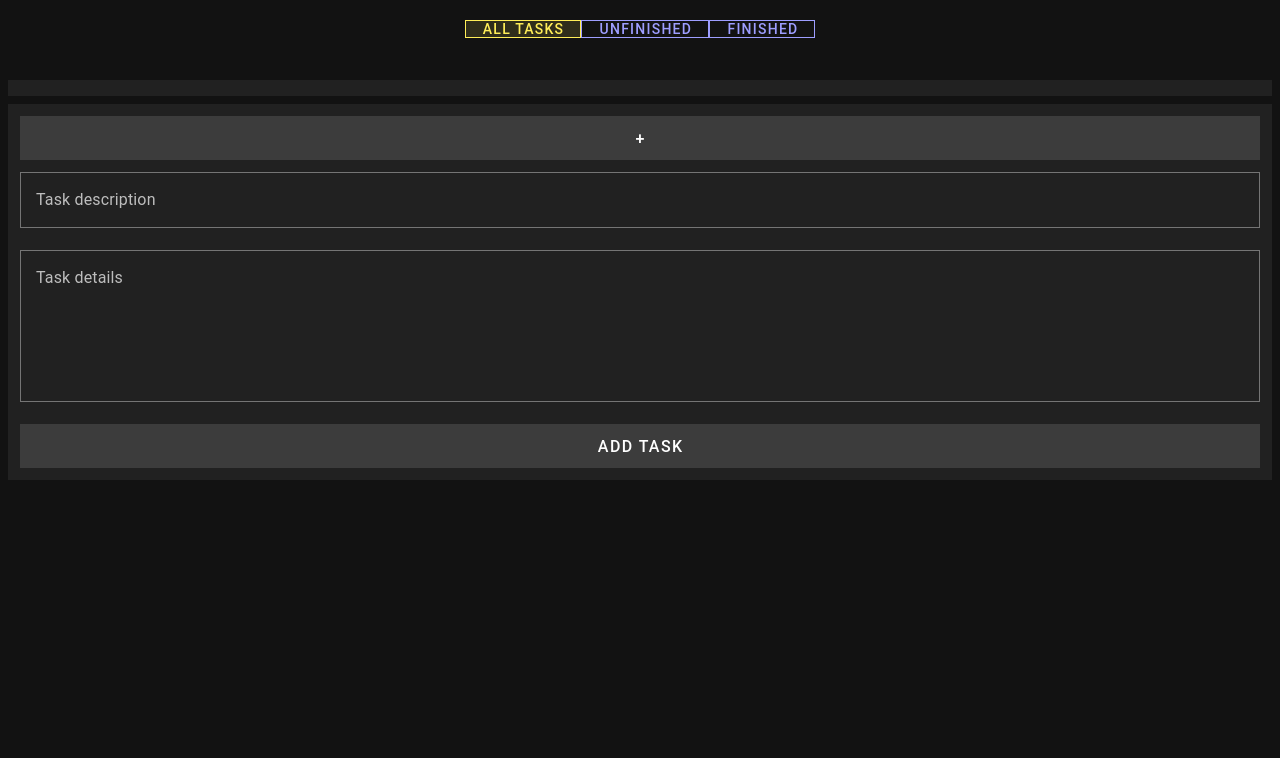
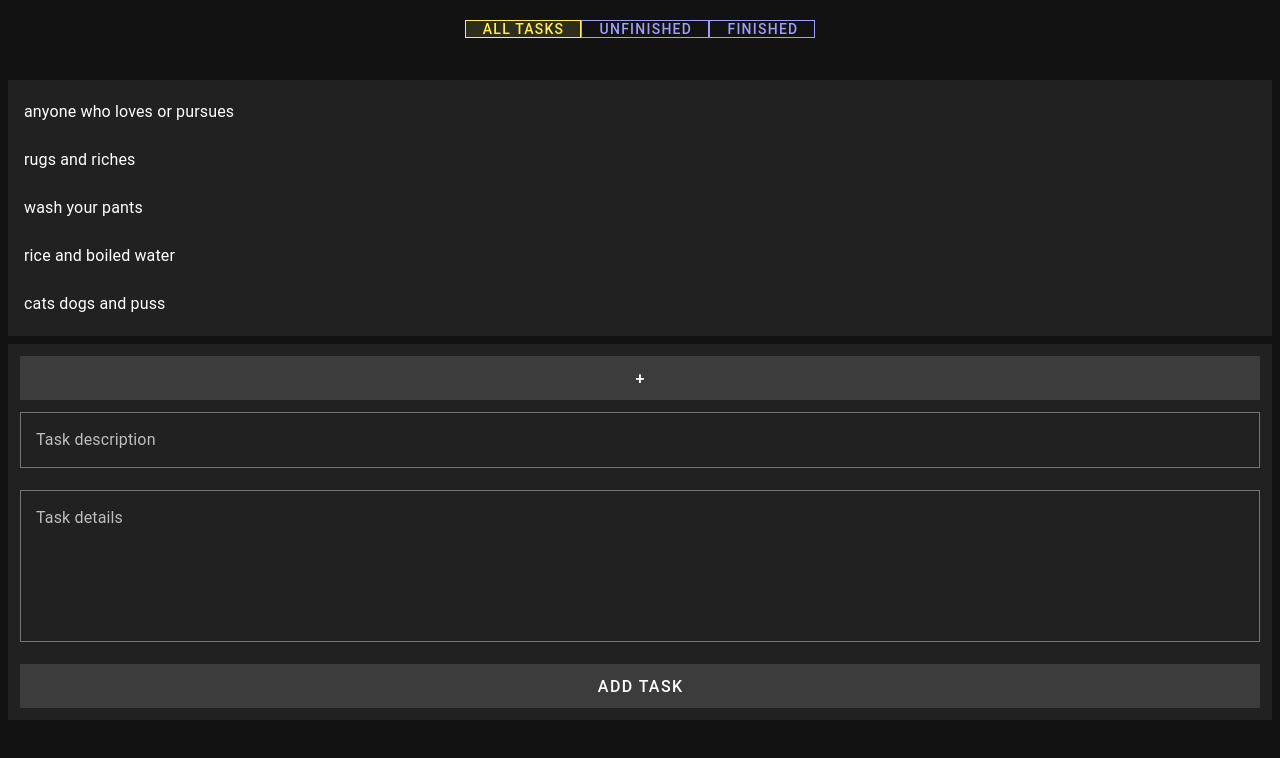
Before and after one commit to sterilija/todolistSPA, a Vue app: page / in a window 1280 px wide. Shown: the top 758 px of the page. Built offline with nearby package versions, Linux system fonts and the light colour scheme.

Commit message:
The tasks array now been brought into App.vue and transfered back as a prop

```diff
--- a/src/App.vue
+++ b/src/App.vue
@@ -1,8 +1,8 @@
 <template>
   <header>
     <Todo_TaskFilterBar/>
-    <Todo_TaskList :route="route"/>
-    <Todo_TaskAdd></Todo_TaskAdd>
+    <Todo_TaskList :route="route" :tasksArr="tasksArr"/>
+    <Todo_TaskAdd :tasksArr="tasksArr"></Todo_TaskAdd>
   </header>
 </template>
 
@@ -23,6 +23,40 @@ export default {
     Todo_TaskList,
     Todo_TaskAdd,
   },
+  data:()=>({
+    tasksArr: [
+      {
+        id: 0,
+        shortDesc: 'anyone who loves or pursues',
+        text: 'Lorem ipsum dolor sit amet, consectetuer adipiscing elit. Aenean commodo ligula eget Curabitur ullamcorper ultricies nisi. ipsum dolor sit amet, cAenean commodo ligula eget Curabitur ullamcorper',
+        finished: false
+      },
+      {
+        id: 1,
+        shortDesc: 'rugs and riches',
+        text: 'ligula eget Curabitur ullamcorper adipiscing elit. Aenean ultricies nisi.',
+        finished: true
+      },
+      {
+        id: 2,
+        shortDesc: 'wash your pants',
+        text: 'ligula eget Curabitur ullamcorper adipiscing elit. Aenean ultricies nisi.',
+        finished: true
+      },
+      {
+        id: 3,
+        shortDesc: 'rice and boiled water',
+        text: 'ligula eget Curabiturit. Aenean ult ulit. Aenean ultricies ullamcorper nisi.',
+        finished: false
+      },
+      {
+        id: 4,
+        shortDesc: 'cats dogs and puss',
+        text: 'ligula eget Curabitur ullamcorper adipiscing elit. Aenean ultricies nisi.',
+        finished: false
+      }
+    ],
+  }),
 }
 </script>
 
```
